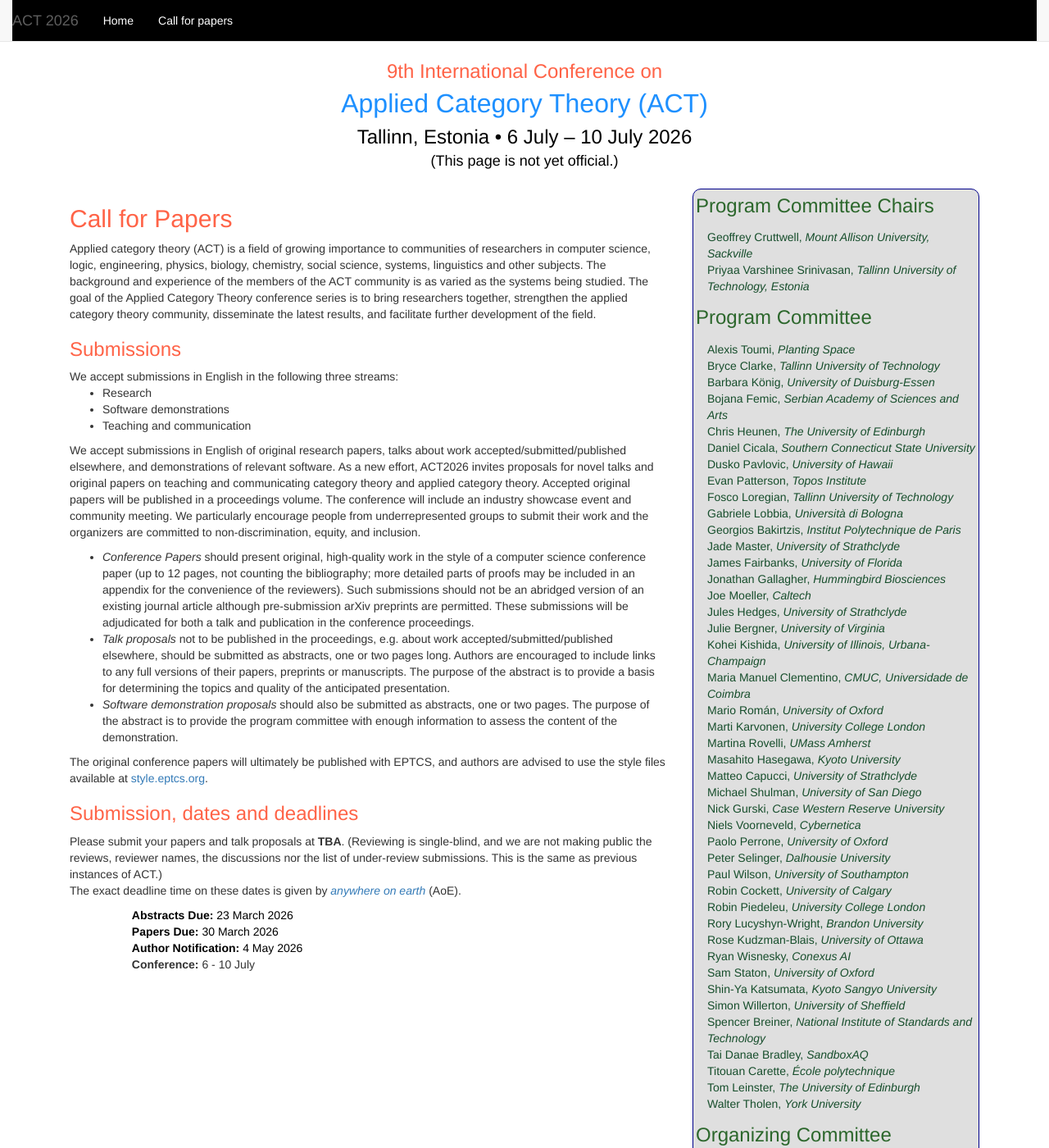
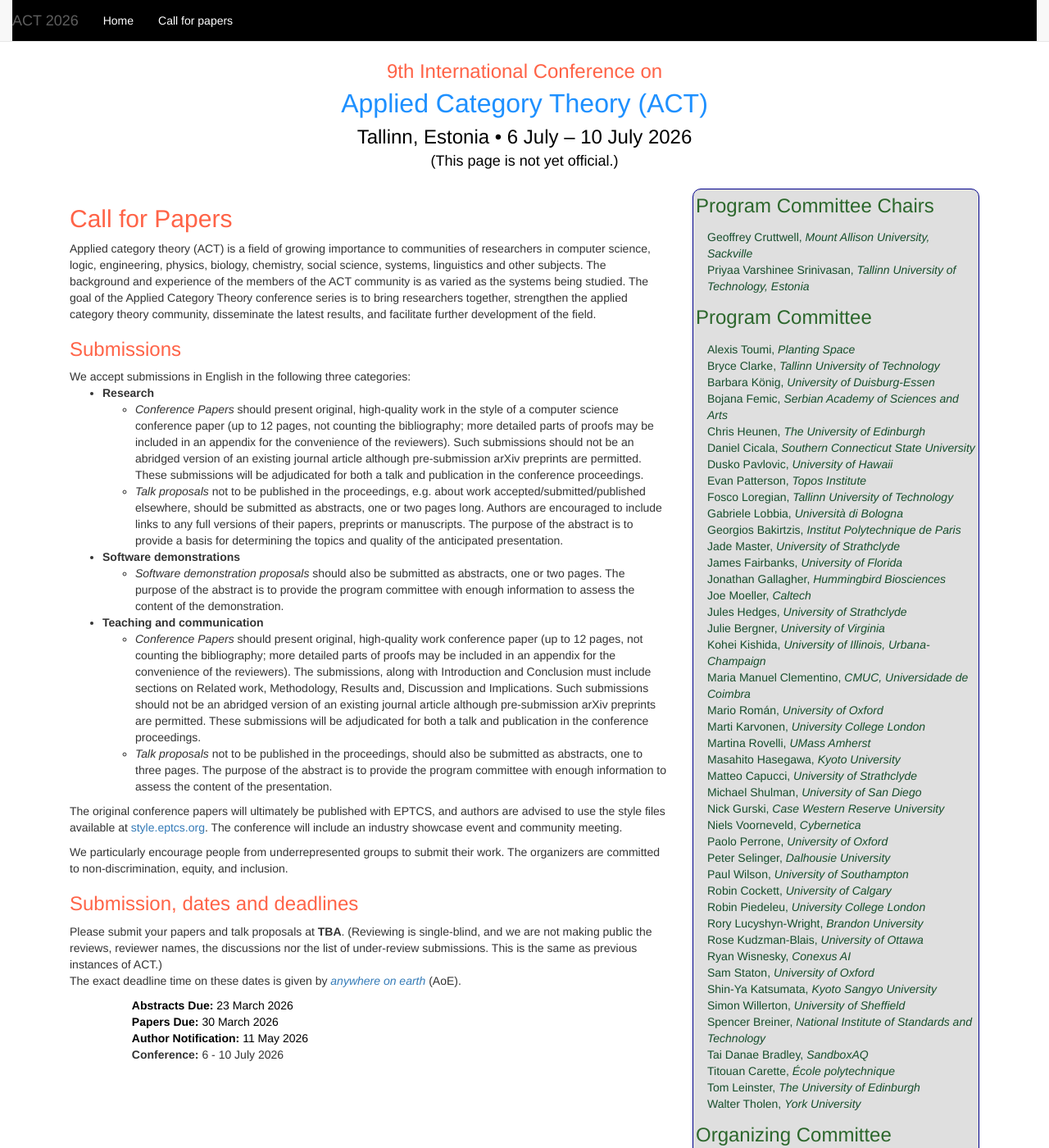
Before and after one commit to actconf2026/actconf2026.github.io, a Jekyll site: the page built from cfp.html, in a window 1280 px wide and 1400 px high. Shown: the whole window at 82% size. Built offline with Jekyll 4.4.1, drawn with Linux system fonts in a browser that asks for light colours.

Commit message:
Changes to CFP

```diff
--- a/cfp.html
+++ b/cfp.html
@@ -19,22 +19,9 @@ further development of the field.
 
   <p>
     <h3>Submissions</h3>
-    We accept submissions in English in the following three streams:
+    We accept submissions in English in the following three categories:
       <ul>
-        <li>Research</li>
-        <li>Software demonstrations</li>
-        <li>Teaching and communication</li>
-      </ul>
-
-      We accept submissions in English of original research papers,
-      talks about work accepted/submitted/published elsewhere, and demonstrations of relevant software.
-      As a new effort, ACT2026 invites proposals for novel talks and original papers on teaching and communicating
-      category theory and applied category theory.
-      Accepted original papers will be published in a proceedings volume.
-      The conference will include an industry showcase event and community meeting.
-      We particularly encourage people from underrepresented groups to submit their work and the
-      organizers are committed to non-discrimination, equity, and inclusion.
-  <p>
+        <li><b>Research</b></li>
           <ul>
             <li>
               <i>Conference Papers</i> should present original, high-quality work in the style of a
@@ -51,11 +38,43 @@ further development of the field.
                 preprints or manuscripts. The purpose of the abstract is to provide a basis for determining the
                 topics and quality of the anticipated presentation.
             </li>
+          </ul>
+        <li><b>Software demonstrations</b></li>
+          <ul>
             <li>
-      <i>Software demonstration proposals</i> should also be submitted as abstracts, one or two pages. The purpose of the abstract is to provide the program committee with enough information to assess the content of the demonstration.
+              <i>Software demonstration proposals</i> should also be submitted as abstracts,
+              one or two pages. The purpose of the abstract is to provide the program committee with
+              enough information to assess the content of the demonstration.
             </li>
           </ul>
+        <li><b>Teaching and communication</b></li>
+          <ul>
+            <li>
+              <i>Conference Papers</i> should present original, high-quality work conference paper
+                (up to 12 pages, not counting the bibliography;
+                more detailed parts of proofs may be included in an appendix for the convenience of the reviewers).
+                The submissions, along with Introduction and Conclusion must include sections on
+                Related work, Methodology, Results and, Discussion and Implications.
+                Such submissions should not be an abridged version of an existing journal article although
+                pre-submission arXiv preprints are permitted. These submissions will be adjudicated for both a
+                talk and publication in the conference proceedings.
+            </li>
+            <li>
+              <i>Talk proposals</i> not to be published in the proceedings, should also be submitted as abstracts,
+              one to three pages. The purpose of the abstract is to provide the program committee with
+              enough information to assess the content of the presentation.
+            </li>
+          </ul>
+      </ul>
+  </p>
+  <p>
     The original conference papers will ultimately be published with EPTCS, and authors are advised to use the style files available at <a href="https://style.eptcs.org/">style.eptcs.org</a>.
+
+    The conference will include an industry showcase event and community meeting.
+  </p>
+  <p>
+    We particularly encourage people from underrepresented groups to submit their work. The
+    organizers are committed to non-discrimination, equity, and inclusion.
   </p>
 
 <h3>Submission, dates and deadlines</h3>
@@ -76,10 +95,10 @@ Please submit your papers and talk proposals at <b>TBA</b>. (Reviewing is single
             <td><font color="black"><strong>Papers Due:</strong> 30 March 2026 </font></td>
         </tr>
         <tr>
-            <td><font color="black"><strong>Author Notification:</strong> 4 May 2026 </font></td>
+            <td><font color="black"><strong>Author Notification:</strong> 11 May 2026 </font></td>
         </tr>
         <tr>
-            <td><strong>Conference:</strong> 6 - 10 July</td>
+            <td><strong>Conference:</strong> 6 - 10 July 2026</td>
         </tr>
         </tbody>
         </table>
--- a/index.html
+++ b/index.html
@@ -63,7 +63,7 @@ layout: act
         </tr>
         <tr>
             <td><font color="black"><strong>Author Notification</strong></font></td>
-            <td style="text-align:right;"><font color="black">4 May 2026 &nbsp</font></td>
+            <td style="text-align:right;"><font color="black"> 11 May 2026 &nbsp</font></td>
         </tr>
         <tr>
             <td><strong>Adjoint School</strong></td>
```
Also changed, not shown: other parts of index.html (+1 -1 lines). Lines whose indentation alone changed are shown as unchanged.
